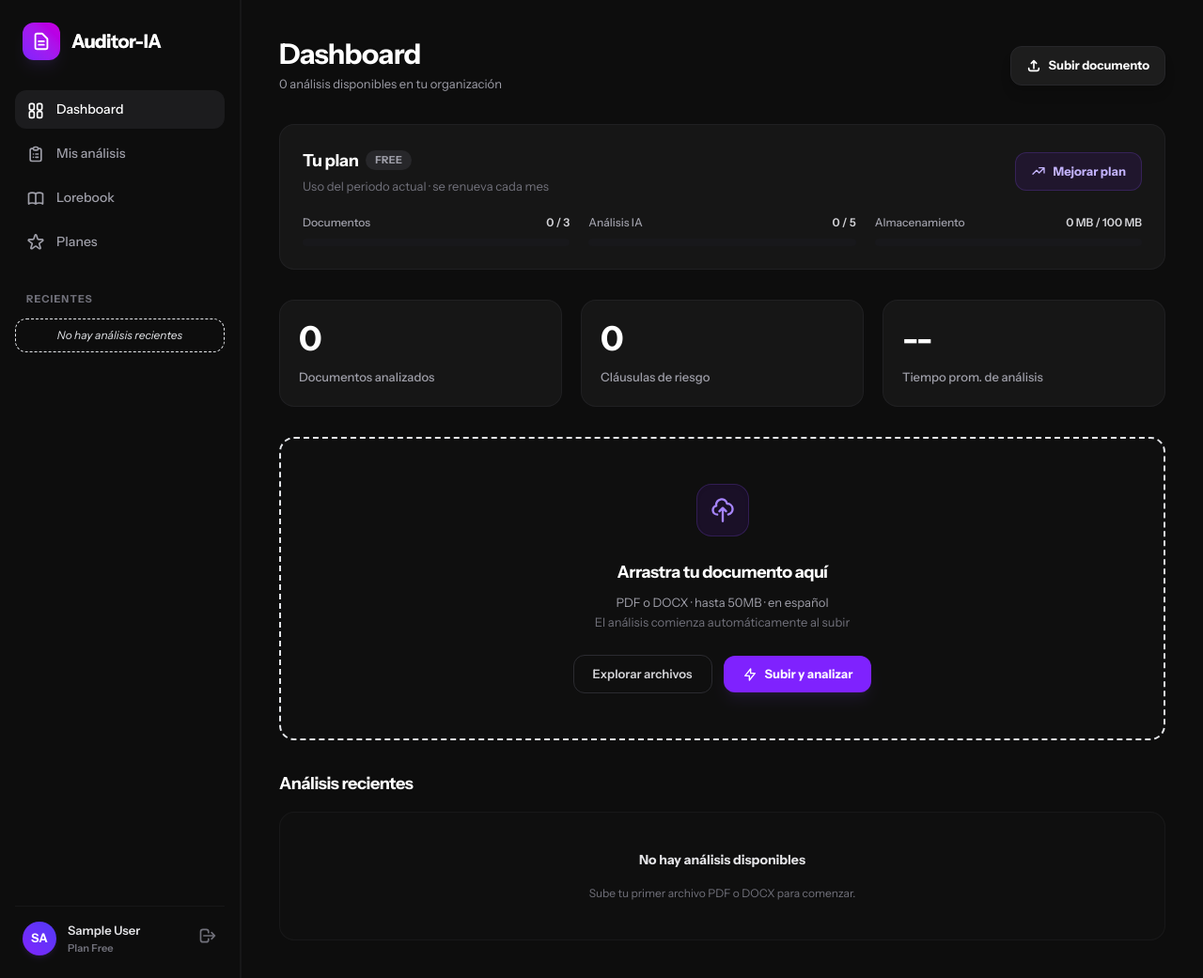
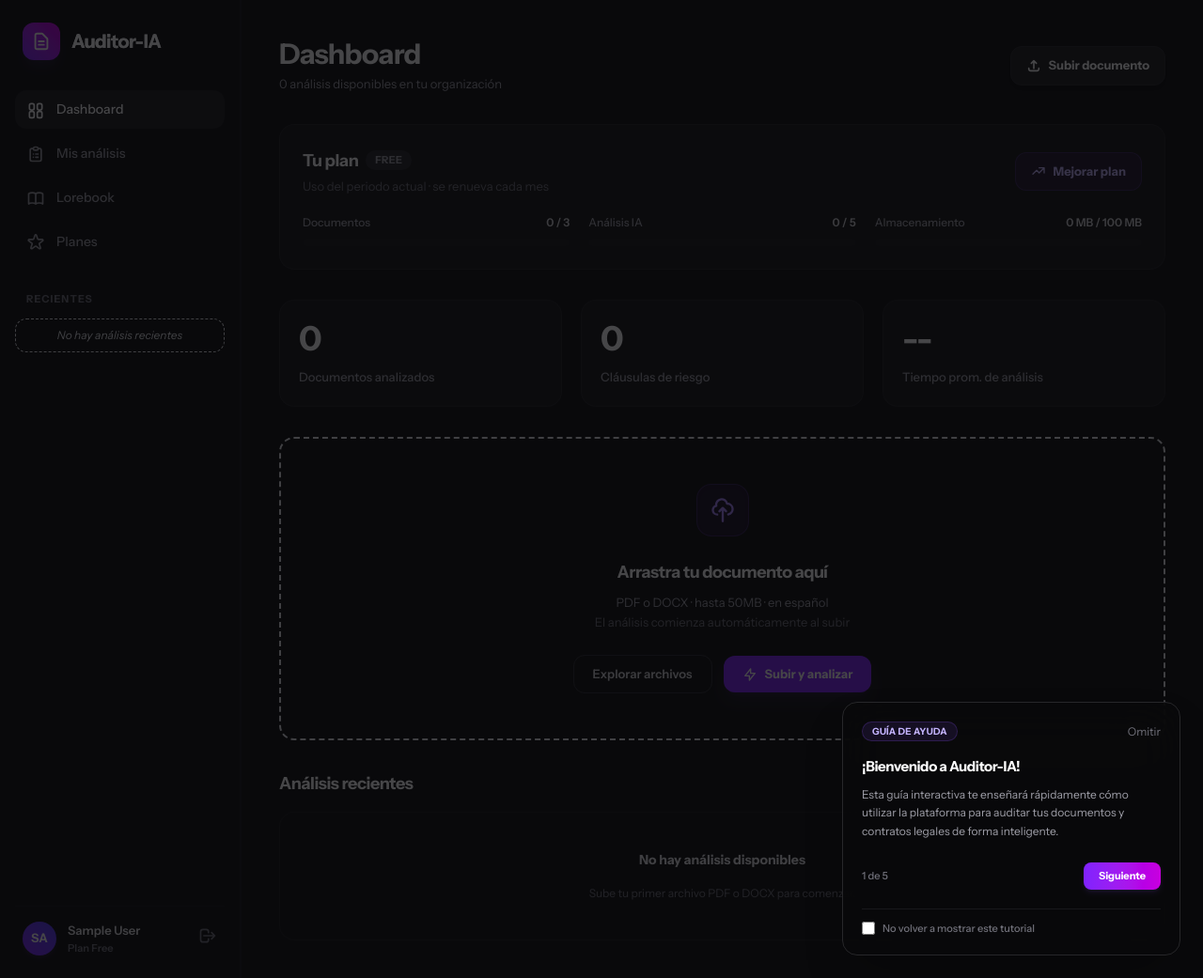
Before and after one commit to AlfredoAC1/Auditor-IA, a Laravel app: page /dashboard in a window 1280 px wide. Shown: the whole page at 94% size. Run offline with Laravel 12, Linux system fonts and the light colour scheme; the visitor is signed in with stand-in values (Sample User, id 1); data that the repository does not hold is empty; style sheets or scripts are compiled from the project's sources; parts of the project's set-up code (start-up, migrations or seed data) failed here and were passed over.

Commit message:
feat: implementar guia de ayuda interactiva (onboarding) con persistencia en BD y soporte Pro

```diff
--- a/app/Models/Organization.php
+++ b/app/Models/Organization.php
@@ -41,8 +41,10 @@ class Organization extends Model
     /**
      * Boot the model and auto-generate UUID on creation.
      */
-    protected static function booted(): void
+    protected static function boot(): void
     {
+        parent::boot();
+
         static::creating(function (Organization $organization): void {
             if (empty($organization->uuid)) {
                 $organization->uuid = (string) Str::uuid();
--- a/app/Models/User.php
+++ b/app/Models/User.php
@@ -26,6 +26,7 @@ class User extends Authenticatable
         'email',
         'password',
         'organization_id',
+        'dismissed_tutorial',
     ];
 
     /**
@@ -48,6 +49,7 @@ class User extends Authenticatable
         return [
             'email_verified_at' => 'datetime',
             'password' => 'hashed',
+            'dismissed_tutorial' => 'boolean',
         ];
     }
 
--- a/database/seeders/DemoUsersSeeder.php
+++ b/database/seeders/DemoUsersSeeder.php
@@ -27,6 +27,7 @@ class DemoUsersSeeder extends Seeder
         $freeOrg = Organization::updateOrCreate(
             ['slug' => 'demo-free'],
             [
+                'uuid' => (string) \Illuminate\Support\Str::uuid(),
                 'name' => 'Demo Free Org',
                 'is_active' => true,
             ],
@@ -50,6 +51,7 @@ class DemoUsersSeeder extends Seeder
         $proOrg = Organization::updateOrCreate(
             ['slug' => 'demo-pro'],
             [
+                'uuid' => (string) \Illuminate\Support\Str::uuid(),
                 'name' => 'Demo Pro Org',
                 'is_active' => true,
             ],
--- a/resources/views/components/dashboard-upload-zone.blade.php
+++ b/resources/views/components/dashboard-upload-zone.blade.php
@@ -2,7 +2,7 @@
     'isPro' => false,
 ])
 
-<form action="{{ route('dashboard.upload') }}" method="POST" enctype="multipart/form-data" class="bg-[#161616]/40 border-2 border-dashed {{ $isPro ? 'border-violet-500/30 hover:border-violet-500/50' : 'border-zinc-850 hover:border-zinc-750' }} rounded-2xl p-8 md:p-12 flex flex-col items-center justify-center gap-6 transition-colors duration-300">
+<form id="upload-zone" action="{{ route('dashboard.upload') }}" method="POST" enctype="multipart/form-data" class="bg-[#161616]/40 border-2 border-dashed {{ $isPro ? 'border-violet-500/30 hover:border-violet-500/50' : 'border-zinc-850 hover:border-zinc-750' }} rounded-2xl p-8 md:p-12 flex flex-col items-center justify-center gap-6 transition-colors duration-300">
     @csrf
     <input type="file" name="file" id="file-input" class="hidden" accept=".pdf,.docx" onchange="this.form.submit()">
 
--- a/resources/views/components/plan-usage-card.blade.php
+++ b/resources/views/components/plan-usage-card.blade.php
@@ -21,7 +21,7 @@
     $limitLabel = fn (?int $limit, string $suffix = ''): string => $limit === null ? 'Ilimitado' : number_format($limit, 0, ',', '.') . $suffix;
 @endphp
 
-<section class="bg-[#161616] border border-zinc-800/60 rounded-2xl p-6 flex flex-col gap-5">
+<section id="plan-usage-card" class="bg-[#161616] border border-zinc-800/60 rounded-2xl p-6 flex flex-col gap-5">
     <div class="flex flex-col sm:flex-row sm:items-center justify-between gap-4">
         <div class="flex flex-col gap-1">
             <div class="flex items-center gap-2">
--- a/resources/views/components/sidebar.blade.php
+++ b/resources/views/components/sidebar.blade.php
@@ -60,7 +60,7 @@
         </nav>
 
         <!-- Recents List Section -->
-        <div class="flex flex-col gap-3">
+        <div id="sidebar-recents" class="flex flex-col gap-3">
             <span class="text-[11px] font-bold text-zinc-500 tracking-widest px-3 uppercase">Recientes</span>
             @php
                 $recentDocs = auth()->check() ? \App\Models\Document::query()
--- /dev/null
+++ b/resources/views/components/tutorial-guide.blade.php
@@ -0,0 +1,252 @@
+@if(!Auth::user()->dismissed_tutorial)
+<div id="tutorial-container" class="relative z-[99999]">
+    <!-- SVG Overlay Mask for Spotlight -->
+    <svg id="tutorial-overlay" class="fixed inset-0 w-full h-full pointer-events-auto transition-opacity duration-300 opacity-0 hidden" style="z-index: 9998;">
+        <defs>
+            <mask id="tutorial-mask">
+                <!-- White covers screen (fully dark) -->
+                <rect width="100%" height="100%" fill="white" />
+                <!-- Black cuts hole (fully transparent) -->
+                <rect id="tutorial-spotlight" x="0" y="0" width="0" height="0" rx="16" fill="black" class="transition-all duration-300" />
+            </mask>
+        </defs>
+        <!-- Dark backdrop -->
+        <rect width="100%" height="100%" fill="rgba(9, 9, 11, 0.75)" mask="url(#tutorial-mask)" />
+    </svg>
+
+    <!-- Tutorial Dialog Card -->
+    <div id="tutorial-card" class="fixed bottom-6 right-6 w-[360px] max-w-[calc(100vw-32px)] bg-zinc-950/90 border border-zinc-800 backdrop-blur-xl rounded-2xl shadow-2xl p-5 flex flex-col gap-4 transform transition-all duration-300 scale-95 opacity-0 translate-y-4 hidden" style="z-index: 9999;">
+        <!-- Header -->
+        <div class="flex items-center justify-between gap-3">
+            <span class="inline-flex items-center gap-1.5 px-2.5 py-0.5 rounded-full text-[10px] font-bold uppercase tracking-wide bg-violet-500/10 text-violet-300 border border-violet-500/20">
+                Guía de Ayuda
+            </span>
+            <button onclick="dismissTutorial(false)" class="text-zinc-500 hover:text-zinc-300 transition-colors cursor-pointer text-xs">
+                Omitir
+            </button>
+        </div>
+
+        <!-- Content -->
+        <div class="flex flex-col gap-2">
+            <h3 id="tutorial-title" class="text-[15px] font-bold text-white tracking-tight"></h3>
+            <p id="tutorial-description" class="text-[12px] text-zinc-400 leading-relaxed"></p>
+        </div>
+
+        <!-- Footer / Navigation -->
+        <div class="flex items-center justify-between gap-4 mt-2">
+            <!-- Steps Indicator -->
+            <div class="flex items-center gap-1">
+                <span class="text-[11px] font-medium text-zinc-500" id="tutorial-progress"></span>
+            </div>
+
+            <!-- Controls -->
+            <div class="flex items-center gap-2">
+                <button id="tutorial-prev-btn" onclick="prevStep()" class="px-3 py-1.5 rounded-lg border border-zinc-800 hover:bg-zinc-900 text-[11px] font-semibold text-zinc-400 hover:text-zinc-200 transition-colors cursor-pointer hidden">
+                    Atrás
+                </button>
+                <button id="tutorial-next-btn" onclick="nextStep()" class="px-4 py-1.5 rounded-lg bg-gradient-to-r from-violet-600 to-fuchsia-600 hover:from-violet-500 hover:to-fuchsia-500 text-[11px] font-bold text-white shadow-md shadow-violet-500/10 transition-all cursor-pointer">
+                    Siguiente
+                </button>
+            </div>
+        </div>
+
+        <!-- Dismiss Option -->
+        <div class="border-t border-zinc-900 pt-3 mt-1 flex items-center justify-between">
+            <label class="flex items-center gap-2 cursor-pointer select-none">
+                <input type="checkbox" id="tutorial-dont-show-again" class="w-3.5 h-3.5 rounded border-zinc-800 bg-zinc-900 text-violet-600 focus:ring-violet-500 focus:ring-offset-zinc-950">
+                <span class="text-[11px] text-zinc-500 font-medium hover:text-zinc-400 transition-colors">No volver a mostrar este tutorial</span>
+            </label>
+        </div>
+    </div>
+</div>
+
+<script>
+    const tutorialSteps = [
+        {
+            title: "¡Bienvenido a Auditor-IA!",
+            description: "Esta guía interactiva te enseñará rápidamente cómo utilizar la plataforma para auditar tus documentos y contratos legales de forma inteligente.",
+            target: null
+        },
+        {
+            title: "1. Control de Plan y Consumo",
+            description: "En esta sección puedes ver el estado de tu plan actual (Básico o Pro) junto con tus límites mensuales de documentos, análisis y almacenamiento.",
+            target: "#plan-usage-card"
+        },
+        {
+            title: "2. Sube tus Contratos",
+            description: "Arrastra y suelta tu archivo PDF o DOCX aquí. El procesamiento asincrónico iniciará automáticamente para extraer texto y auditar riesgos legales.",
+            target: "#upload-zone"
+        },
+        {
+            title: "3. Historial de Análisis",
+            description: "Aquí se listarán tus documentos subidos. Una vez procesados con nuestra IA, podrás ver el estado y hacer clic en 'Ver reporte' para abrir el informe de auditoría detallado.",
+            target: "#sidebar-recents"
+        },
+        {
+            title: "¡Listo para comenzar!",
+            description: "Ya tienes el control total para auditar tus documentos de manera rápida y segura. Si tienes dudas, revisa nuestros recursos integrados.",
+            target: null
+        }
+    ];
+
+    const isPro = {{ Auth::user()->hasProAccess() ? 'true' : 'false' }};
+    if (isPro) {
+        // Insert Pro analysis types panel step at index 3
+        tutorialSteps.splice(3, 0, {
+            title: "3. Tipos de Análisis Especializados",
+            description: "Como usuario Pro, tienes acceso ilimitado a todos los tipos de informes (comercial, laboral, etc.). Cada informe aplica reglas y normativas específicas para auditar riesgos.",
+            target: "#analysis-types-panel"
+        });
+        // Update the numbering of the subsequent step
+        tutorialSteps[4].title = "4. Historial de Análisis";
+    }
+
+    let currentStepIndex = 0;
+
+    function initTutorial() {
+        const container = document.getElementById('tutorial-container');
+        const overlay = document.getElementById('tutorial-overlay');
+        const card = document.getElementById('tutorial-card');
+
+        if (!container || !overlay || !card) return;
+
+        overlay.classList.remove('hidden');
+        card.classList.remove('hidden');
+
+        // Trigger animations
+        setTimeout(() => {
+            overlay.classList.remove('opacity-0');
+            card.classList.remove('opacity-0', 'scale-95', 'translate-y-4');
+        }, 100);
+
+        renderStep();
+    }
+
+    function renderStep() {
+        const step = tutorialSteps[currentStepIndex];
+        const titleEl = document.getElementById('tutorial-title');
+        const descEl = document.getElementById('tutorial-description');
+        const progressEl = document.getElementById('tutorial-progress');
+        const prevBtn = document.getElementById('tutorial-prev-btn');
+        const nextBtn = document.getElementById('tutorial-next-btn');
+        const spotlight = document.getElementById('tutorial-spotlight');
+
+        titleEl.textContent = step.title;
+        descEl.textContent = step.description;
+        progressEl.textContent = `${currentStepIndex + 1} de ${tutorialSteps.length}`;
+
+        // Controls visibility
+        if (currentStepIndex === 0) {
+            prevBtn.classList.add('hidden');
+        } else {
+            prevBtn.classList.remove('hidden');
+        }
+
+        if (currentStepIndex === tutorialSteps.length - 1) {
+            nextBtn.textContent = "Comenzar";
+        } else {
+            nextBtn.textContent = "Siguiente";
+        }
+
+        // Spotlight highlight logic
+        let targetEl = null;
+        if (step.target) {
+            targetEl = document.querySelector(step.target);
+        }
+
+        if (targetEl) {
+            // Scroll target element to center instantly to avoid coordinate race conditions
+            targetEl.scrollIntoView({ behavior: 'auto', block: 'center' });
+
+            // Calculate position of the element immediately after scroll
+            setTimeout(() => {
+                const rect = targetEl.getBoundingClientRect();
+                const padding = 10;
+
+                spotlight.setAttribute('x', (rect.left - padding).toString());
+                spotlight.setAttribute('y', (rect.top - padding).toString());
+                spotlight.setAttribute('width', (rect.width + padding * 2).toString());
+                spotlight.setAttribute('height', (rect.height + padding * 2).toString());
+            }, 50);
+        } else {
+            // No target, hide/clear spotlight spotlight hole
+            spotlight.setAttribute('x', '0');
+            spotlight.setAttribute('y', '0');
+            spotlight.setAttribute('width', '0');
+            spotlight.setAttribute('height', '0');
+        }
+    }
+
+    function nextStep() {
+        if (currentStepIndex < tutorialSteps.length - 1) {
+            currentStepIndex++;
+            renderStep();
+        } else {
+            dismissTutorial(true);
+        }
+    }
+
+    function prevStep() {
+        if (currentStepIndex > 0) {
+            currentStepIndex--;
+            renderStep();
+        }
+    }
+
+    function dismissTutorial(completed = false) {
+        const overlay = document.getElementById('tutorial-overlay');
+        const card = document.getElementById('tutorial-card');
+        const dontShowAgain = document.getElementById('tutorial-dont-show-again').checked;
+
+        if (overlay && card) {
+            overlay.classList.add('opacity-0');
+            card.classList.add('opacity-0', 'scale-95', 'translate-y-4');
+
+            setTimeout(() => {
+                overlay.classList.add('hidden');
+                card.classList.add('hidden');
+            }, 300);
+        }
+
+        // Only save state to DB if the "Don't show again" checkbox is checked
+        if (dontShowAgain) {
+            saveDismissState();
+        }
+    }
+
+    function saveDismissState() {
+        fetch("{{ route('user.dismiss-tutorial') }}", {
+            method: "POST",
+            headers: {
+                "Content-Type": "application/json",
+                "X-CSRF-TOKEN": "{{ csrf_token() }}"
+            },
+            body: JSON.stringify({})
+        })
+        .then(response => {
+            if (!response.ok) {
+                console.error("Error saving tutorial dismissal state.");
+            }
+        })
+        .catch(error => {
+            console.error("AJAX Error:", error);
+        });
+    }
+
+    // Auto-initialize tutorial when page loads
+    document.addEventListener("DOMContentLoaded", function() {
+        // Only launch tutorial if we are on the main dashboard view
+        const path = window.location.pathname;
+        if (path.endsWith('/dashboard') || path.includes('/dashboard')) {
+            setTimeout(initTutorial, 800);
+        }
+    });
+
+    // Recalculate spotlight size on window resize
+    window.addEventListener('resize', () => {
+        if (tutorialSteps[currentStepIndex].target) {
+            renderStep();
+        }
+    });
+</script>
+@endif
--- a/resources/views/dashboard-pro.blade.php
+++ b/resources/views/dashboard-pro.blade.php
@@ -72,7 +72,7 @@
     </div>
 
     <!-- Analysis types panel (Pro exclusive) -->
-    <section class="bg-[#161616] border border-violet-500/20 rounded-2xl p-6 flex flex-col gap-5">
+    <section id="analysis-types-panel" class="bg-[#161616] border border-violet-500/20 rounded-2xl p-6 flex flex-col gap-5">
         <div class="flex flex-col gap-1">
             <h2 class="text-lg font-bold text-white">Tipos de análisis disponibles</h2>
             <p class="text-[13px] text-zinc-500">Como usuario Pro tienes acceso a todos los informes especializados.</p>
@@ -96,7 +96,7 @@
     <x-dashboard-upload-zone :is-pro="true" />
 
     <!-- Documents table -->
-    <section class="flex flex-col gap-4">
+    <section id="recent-analyses-container" class="flex flex-col gap-4">
         <div class="flex items-center justify-between gap-4">
             <h2 class="text-lg font-bold text-white tracking-tight">Análisis recientes</h2>
             @if(count($pendingDocumentIds) > 0)
--- a/resources/views/dashboard.blade.php
+++ b/resources/views/dashboard.blade.php
@@ -60,7 +60,7 @@
 
     <x-dashboard-upload-zone :is-pro="false" />
 
-    <section class="flex flex-col gap-4">
+    <section id="recent-analyses-container" class="flex flex-col gap-4">
         <div class="flex items-center justify-between gap-4">
             <h2 class="text-lg font-bold text-white tracking-tight">Análisis recientes</h2>
             @if(count($pendingDocumentIds) > 0)
--- a/resources/views/layouts/app.blade.php
+++ b/resources/views/layouts/app.blade.php
@@ -47,5 +47,8 @@
         @yield('content')
     </main>
 
+    <!-- Interactive onboarding guide -->
+    <x-tutorial-guide />
+
 </body>
 </html>
--- a/routes/web.php
+++ b/routes/web.php
@@ -25,4 +25,7 @@ Route::middleware('auth')->group(function (): void {
 
     Route::get('/analisis/{document}', [DashboardController::class, 'show'])->name('analysis.show');
     Route::get('/analisis/{document}/clausulas', [DashboardController::class, 'showClauses'])->name('analysis.clauses');
+
+    Route::post('/user/dismiss-tutorial', [\App\Http\Controllers\UserController::class, 'dismissTutorial'])
+        ->name('user.dismiss-tutorial');
 });
```
Also changed, not shown: app/Actions/User/DismissTutorialAction.php (added, +20 -0 lines), app/Http/Controllers/UserController.php (added, +38 -0 lines), app/Http/Requests/DismissTutorialRequest.php (added, +28 -0 lines), tests/Feature/User/TutorialTest.php (added, +69 -0 lines), database/migrations/2026_05_14_100000_enable_pgvector_extension.php, database/migrations/2026_05_14_100004_create_document_chunks_table.php, database/migrations/2026_05_14_100005_create_law_embeddings_table.php, database/migrations/2026_06_25_002907_add_dismissed_tutorial_to_users_table.php (added).
